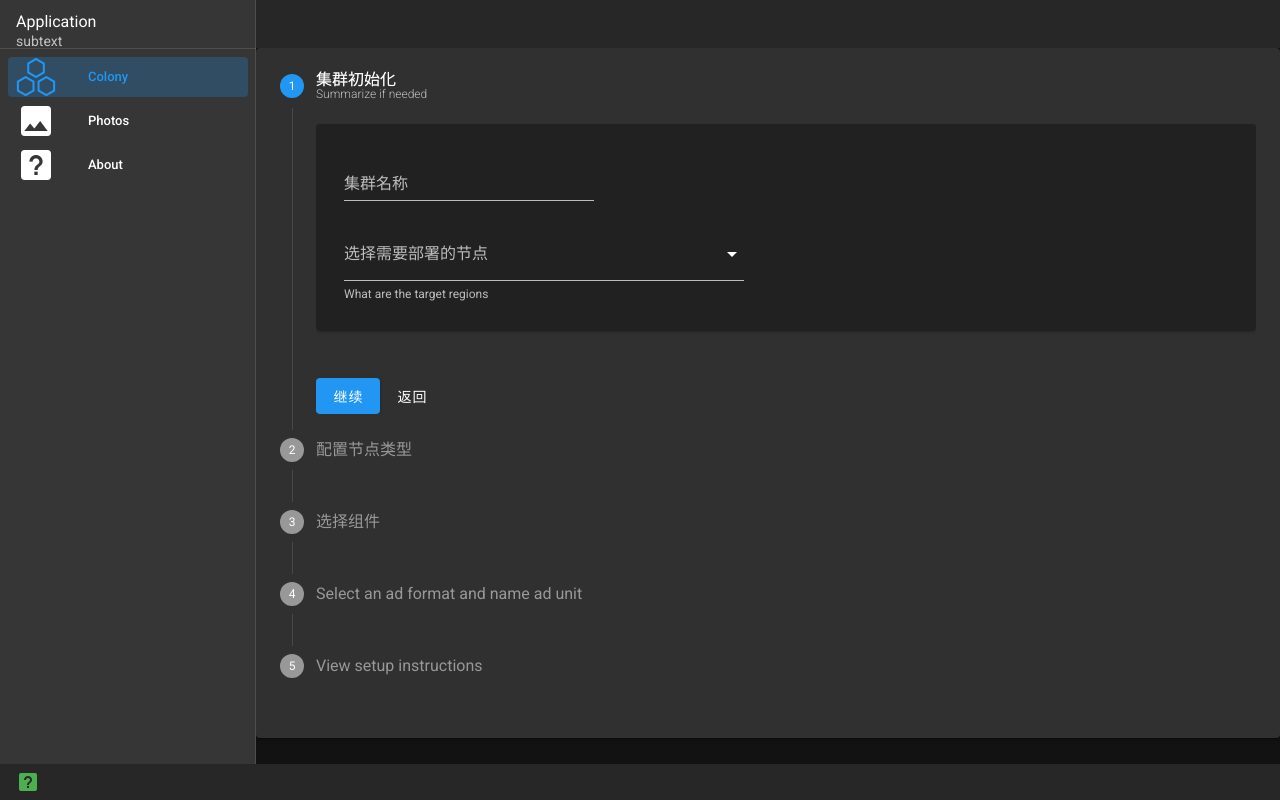
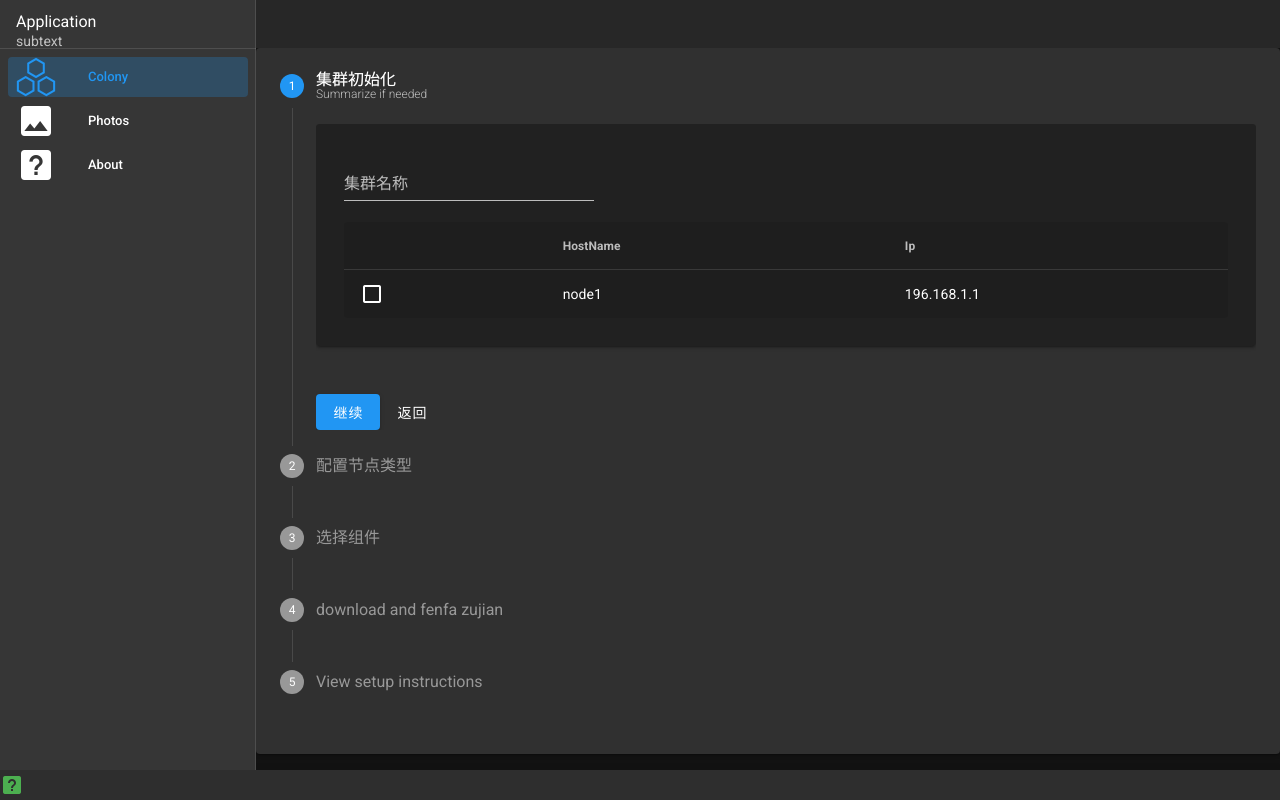
Before and after one commit to cyz1901/BigDataTool-UI, a Vue app: page /clustersView/colony in a window 1280 px wide. Built offline with nearby package versions, Linux system fonts and the light colour scheme.

Commit message:
feature: add table 2021/3/5 -2

```diff
--- a/src/views/Home.vue
+++ b/src/views/Home.vue
@@ -1,6 +1,6 @@
 <template>
   <v-app>
-    <v-navigation-drawer :absolute="true" app>
+    <v-navigation-drawer app style="height: 100%">
       <v-list-item>
         <v-list-item-content style="height: 48px">
           <v-list-item-title> Application </v-list-item-title>
@@ -36,7 +36,7 @@
       ><!-- 为应用程序提供正确的插槽 -->
       <router-view></router-view>
     </v-main>
-    <v-footer app>
+    <v-bottom-navigation app height="30px" style="justify-content:left">
       <v-tooltip top>
         <template v-slot:activator="{ on, attrs }">
           <v-icon color="green" v-bind="attrs" v-on="on">{{
@@ -45,7 +45,7 @@
         </template>
         <span>Left tooltip</span>
       </v-tooltip>
-    </v-footer>
+    </v-bottom-navigation>
   </v-app>
 </template>
 
--- a/src/views/colony_view/Clusters.vue
+++ b/src/views/colony_view/Clusters.vue
@@ -23,7 +23,7 @@
 <!--Card        -->
           <v-card
             class="mx-auto"
-            max-width="344"
+            height="50%"
             outlined
           >
             <v-list-item three-line>
--- a/src/views/colony_view/Colony.vue
+++ b/src/views/colony_view/Colony.vue
@@ -15,16 +15,18 @@
                 clearable
                 style="width: 250px"
               ></v-text-field>
-              <v-select
-                label="选择需要部署的节点"
-                multiple
-                :items="nodes"
-                v-model="configForm.nodeList"
-                chips
-                hint="What are the target regions"
-                persistent-hint
-                style="width: 400px"
-              ></v-select>
+
+              <v-data-table
+                :headers="nodesMsg.header"
+                :items="nodesMsg.data"
+                hide-default-footer
+              >
+                <template v-slot:item.choose="{ item }">
+                  <v-simple-checkbox
+                    v-model="item.choose"
+                  ></v-simple-checkbox>
+                </template>
+              </v-data-table>
             </v-form>
           </v-container>
         </v-card-text>
@@ -36,7 +38,7 @@
     <v-stepper-step :complete="e6 > 2" step="2"> 配置节点类型 </v-stepper-step>
     <v-stepper-content step="2">
       <v-card color="grey darken-4" class="mb-12">
-        <v-card-text>
+         <v-card-text>
           <form ref="nodeTypeForm">
             <v-select
               label="选择NameNode"
@@ -63,7 +65,12 @@
             :items="componentMsg.data"
             hide-default-footer
           >
-            <template v-slot:item.version="{ item }" style="width: 100px">
+            <template v-slot:item.choose="{ item }">
+              <v-simple-checkbox
+                v-model="item.choose"
+              ></v-simple-checkbox>
+            </template>
+            <template v-slot:item.version="{ item }">
               <v-select
                 :items="nodes"
                 label="Standard"
@@ -77,7 +84,7 @@
     </v-stepper-content>
 
     <v-stepper-step :complete="e6 > 4" step="4">
-      Select an ad format and name ad unit
+      download and fenfa zujian
     </v-stepper-step>
     <v-stepper-content step="4">
       <v-card color="grey darken-4" class="mb-12">
@@ -109,15 +116,21 @@
             color="primary"
             buffer-value="0"
             stream
-            style="margin-bottom: 30px"
+            style="margin-bottom: 30px; margin-top: 50px"
           ></v-progress-linear>
-          <v-textarea
-            outlined
-            name="input-7-4"
-            label="输出日志"
-            value="The Woodman set to work at once, and so sharp was his axe that the tree was soon chopped nearly through."
-            :disabled="true"
-          ></v-textarea>
+          <v-expansion-panels accordion>
+              <v-expansion-panel
+                v-for="(item,i) in 5"
+                :key="i"
+              >
+                <v-expansion-panel-header>
+                  Item
+                </v-expansion-panel-header>
+                <v-expansion-panel-content>
+                  Lorem ipsum dolor sit amet, consectetur adipiscing elit, sed do eiusmod tempor incididunt ut labore et dolore magna aliqua. Ut enim ad minim veniam, quis nostrud exercitation ullamco laboris nisi ut aliquip ex ea commodo consequat.
+                </v-expansion-panel-content>
+              </v-expansion-panel>
+            </v-expansion-panels>
         </v-card-text>
       </v-card>
       <v-btn color="primary" @click="e6 = 5"> Continue </v-btn>
@@ -132,7 +145,6 @@ export default {
   data () {
     return {
       e6: 1,
-      nodes: ['node1', 'node2'],
       name: 'helloworld',
       componentJs: {},
       configForm: {
@@ -142,8 +154,41 @@ export default {
       nodeTypeForm: {
         nameNode: ''
       },
+      nodesMsg: {
+        header: [
+          {
+            name: 'Choose',
+            value: 'choose',
+            sortable: false,
+            align: 'start'
+
+          },
+          {
+            text: 'HostName',
+            value: 'hostname'
+          },
+          {
+            text: 'Ip',
+            value: 'ip'
+          }
+        ],
+        data: [
+          {
+            hostname: 'node1',
+            ip: '196.168.1.1',
+            choose: false
+          }
+        ]
+      },
       componentMsg: {
         header: [
+          {
+            name: 'Choose',
+            value: 'choose',
+            sortable: false,
+            align: 'start'
+
+          },
           {
             text: 'Name',
             value: 'name'
@@ -153,13 +198,16 @@ export default {
             value: 'des'
           },
           { text: 'Version',
-            value: 'version'
+            value: 'version',
+            width: 300
           },
         ],
         data: [
           {
             name: 'hadoop',
-            des: 'xxxxx'
+            des: 'xxxxx',
+            version: '',
+            choose: true
           }
         ]
       },
```
Also changed, not shown: src/views/setting_view/Setting.vue (added, +14 -0 lines).
